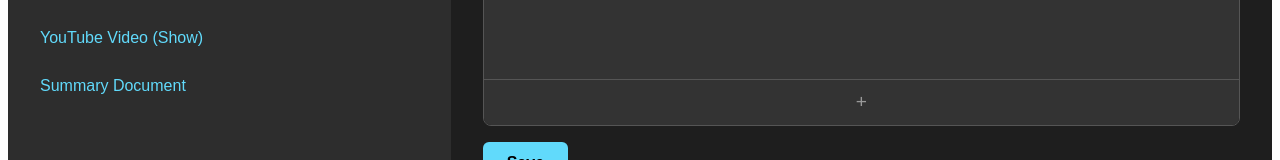
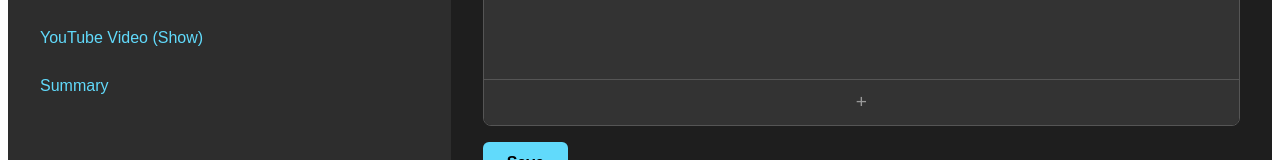
Before and after one commit to wilsonfong56/verbose-octo-meme, a React (Vite) app in the folder hackathon/: page /mainpage/1/1 in a window 1280 px wide. Shown: the part 219-379 px from the top of the page. Built offline with nearby package versions, Linux system fonts and the light colour scheme; no server answers.

Commit message:
routing(summary): allow routing to and from summary to lecture

```diff
--- a/hackathon/src/components/Mainpage.jsx
+++ b/hackathon/src/components/Mainpage.jsx
@@ -464,7 +464,7 @@ function CornellNotesApp() {
           </div>
 
           <div style={{ marginBottom: '1rem' }}>
-            <a href="#" style={{ color: '#61dafb', display: 'block' }}>Summary Document</a>
+            <a href={`${window.location.href.split('#')[0]}/summary`} style={{ color: '#61dafb', display: 'block' }}>Summary</a>
           </div>
         </div>
       </div>
--- a/hackathon/src/components/Summarypage.jsx
+++ b/hackathon/src/components/Summarypage.jsx
@@ -403,7 +403,7 @@ function Summarypage() {
           </div>
 
           <div style={{ marginBottom: '1rem' }}>
-            <a href="#" style={{ color: '#61dafb', display: 'block' }}>Summary Document</a>
+            <a href={window.location.href.replace(/\/summary$/, '')}  style={{ color: '#61dafb', display: 'block' }}>Lecture Notes</a>
           </div>
         </div>
       </div>
--- a/hackathon/src/router.jsx
+++ b/hackathon/src/router.jsx
@@ -4,6 +4,7 @@ import Signup from "./components/Signup.jsx";
 import Signin from "./components/Signin.jsx";
 import Mainpage from "./components/Mainpage.jsx";
 import EnrolledClass from "./components/Enrolledclass.jsx";
+import Summarypage from "./components/Summarypage.jsx";
 
 export const router = createBrowserRouter( [
     { path: "/", element: <App /> },
@@ -11,4 +12,5 @@ export const router = createBrowserRouter( [
     { path: "/signin", element: <Signin/> },
     { path: "/mainpage/:classname/:date", element: <Mainpage/> },
     { path: "/classlists", element: <EnrolledClass/> },
+    { path: "/mainpage/:classname/:date/summary", element: <Summarypage/> },
 ])
```
Also changed, not shown: 1 other file (tests, documents, lock files or other folders).
